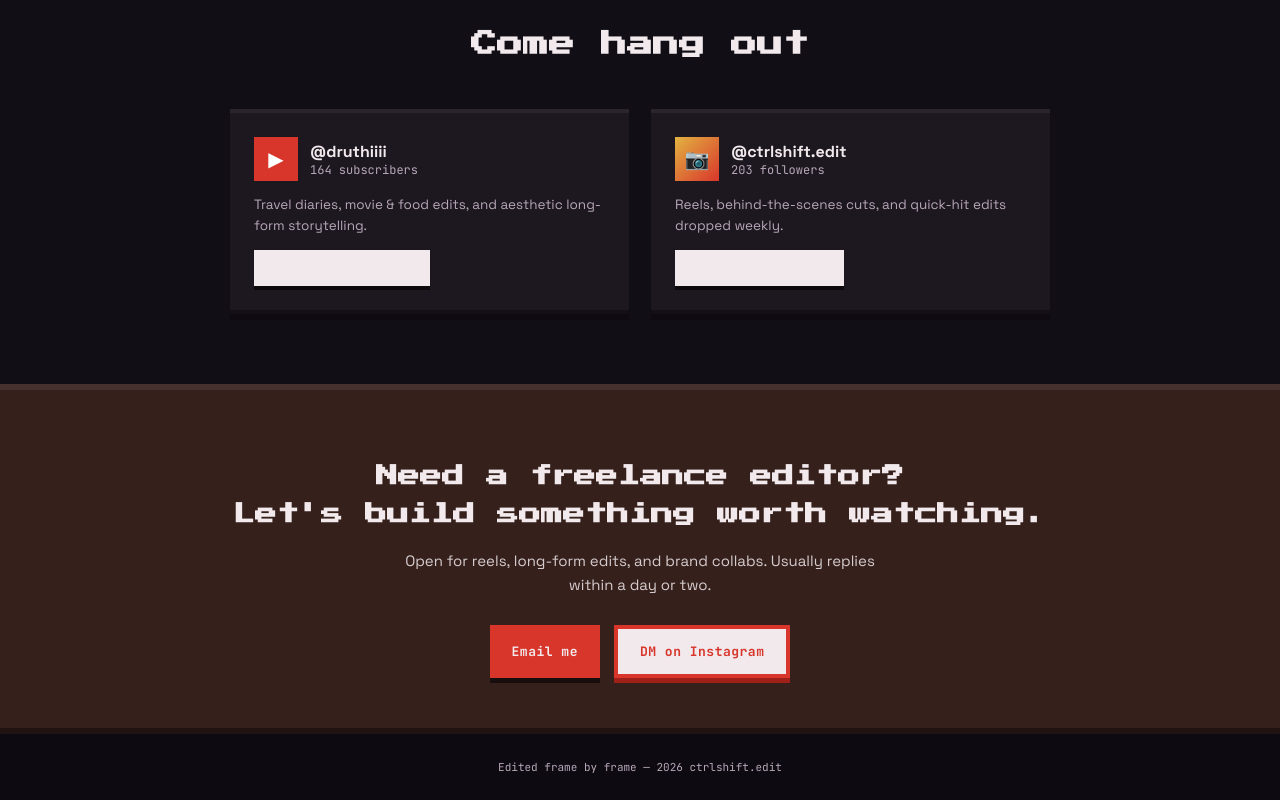
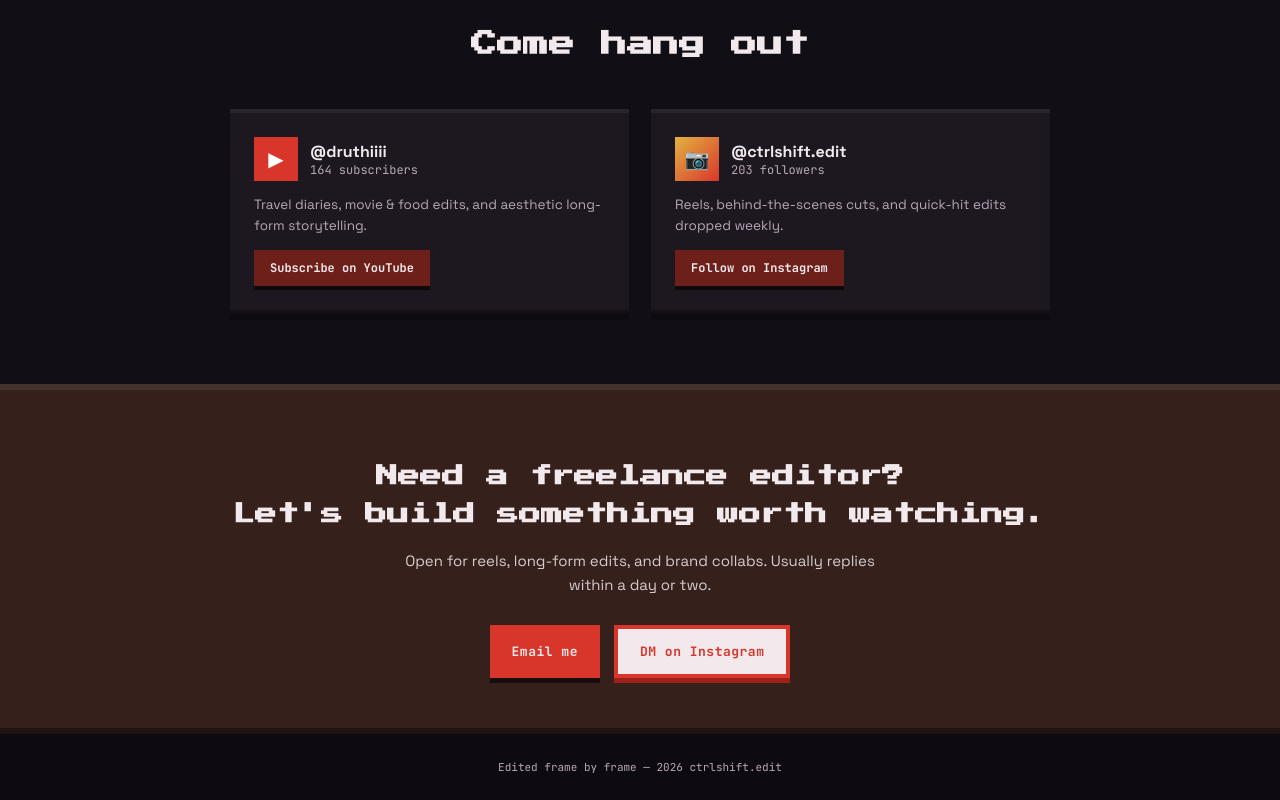
Before and after one commit to druthi23/ctrlshift-edit-portfolio, a plain HTML site: page index.html in a window 1280 px wide. Shown: the part 3232-4032 px from the top of the page. Drawn offline with Linux system fonts and the light colour scheme; a script that the page names is missing.

Commit message:
Update index.html

```diff
--- a/index.html
+++ b/index.html
@@ -511,7 +511,7 @@ color:white;
   font-weight: 700;
   padding: 10px 16px;
   color: var(--paper);
-  background: var(--ink);
+  background: #6D1F1A;
   box-shadow: 0 4px 0 var(--shadow-block);
 }
 [data-theme="end"] .social-follow{
```
